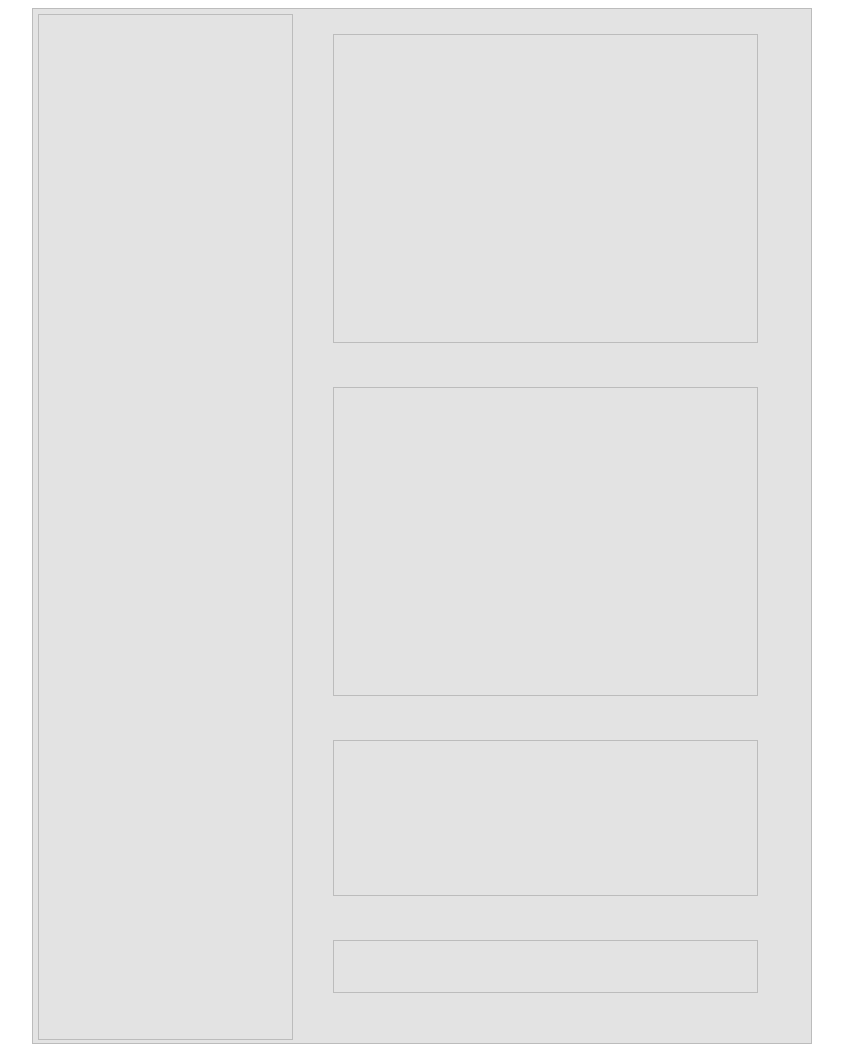
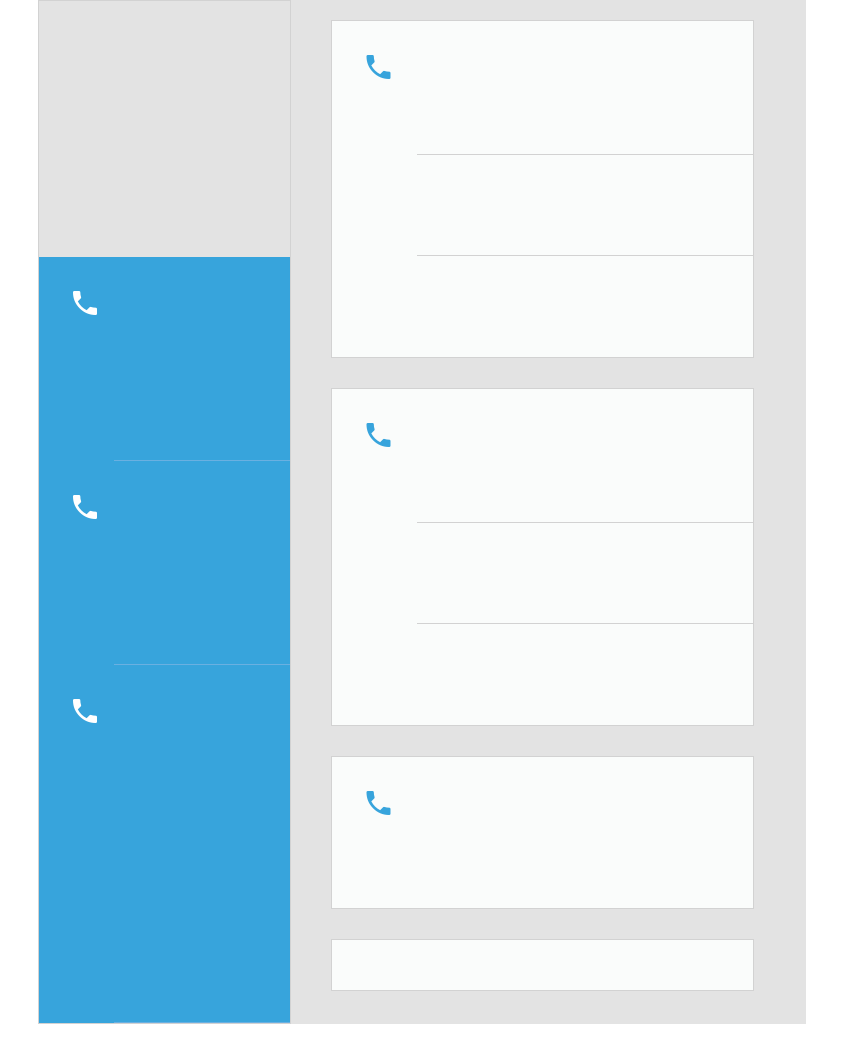
Before and after one commit to lee-seul/lee-seul.github.com, a Jekyll site: the page resume.html, which Jekyll copies as it is, in a window 1280 px wide. Shown: the whole page, without its empty margins (218-1061 px from the left). Built offline with Jekyll 4.4.1, drawn with Linux system fonts in a browser that asks for light colours; after the commit the page ends 1024 px from its top, so only the background shows below that.

Commit message:
2차 레이아웃 완성

```diff
--- /dev/null
+++ b/resume.css
@@ -0,0 +1,169 @@
+@charset "UTF-8";
+
+
+/* 배경 div container */
+#mother-container {
+  width: 768px;
+  height: 1024px;
+  margin: 0px auto;
+  padding: 0px;
+  background-color: #e3e3e3
+}
+
+
+
+
+
+
+/* 왼쪽 div container */
+#left-container {
+  border: 1px solid #d2d2d2;
+  width: 33%;
+  height: 100%;
+  float: left;
+}
+
+
+/* 왼쪽 div 최상단 */
+#left-inside-top {
+  height: 25%;
+}
+
+/* 왼쪽 div 중간 */
+#left-inside-middle {
+  height: 20%;
+}
+
+/* 왼쪽 div 아래 */
+#left-inside-bottom {
+  height: 35%;
+}
+
+
+
+
+/* 왼쪽 icons */
+#left-inside-icons {
+  height: 100%;
+  width: 30%;
+  text-align: center;
+  float: left;
+  padding: 30px;
+}
+
+/* 왼쪽 text */
+#left-inside-text {
+  height: 100%;
+  width: 70%;
+  text-align: center;
+  float: right;
+  padding: 20px;
+  border-bottom: 1px solid #6ab0e1;
+}
+
+
+
+
+/* 왼쪽 div 공통 속성 class */
+.container-left {
+  width: 100%;
+  background-color: #37a4dc;
+}
+
+
+
+
+
+
+
+
+/* 오른쪽 div 최상단 */
+#right-container-one {
+  width: 55%;
+  height: 33%;
+}
+
+/* 오른쪽 div 위에서 두 번째 */
+#right-container-two {
+  width: 55%;
+  height: 33%;
+}
+
+/* 오른쪽 div 위에서 세 번째 */
+#right-container-three {
+  width: 55%;
+  height: 15%;
+}
+
+/* 오른쪽 div 위에서 네 번째 */
+#right-container-four {
+  width: 55%;
+  height: 5%;
+}
+
+
+
+
+/* 오른쪽 icons */
+#right-inside-icons {
+  height: 100%;
+  width: 20%;
+  text-align: center;
+  float: left;
+  padding: 30px;
+}
+
+/* 오른쪽 text */
+#right-inside-text {
+  height: 100%;
+  width: 80%;
+  text-align: center;
+  float: right;
+}
+
+
+/* 오른쪽 text 3단 분리 */
+#right-inside-text-top {
+  height: 40%;
+  width: 100%;
+  text-align: center;
+  float: right;
+  padding: 10px;
+  border-bottom: 1px solid #d2d2d2;
+}
+
+/* 오른쪽 text 3단 분리 */
+#right-inside-text-middle {
+  height: 30%;
+  width: 100%;
+  text-align: center;
+  float: right;
+  padding: 10px;
+  border-bottom: 1px solid #d2d2d2;
+}
+
+/* 오른쪽 text 3단 분리 */
+#right-inside-text-bottom {
+  height: 30%;
+  width: 100%;
+  text-align: center;
+  float: right;
+  padding: 10px;
+}
+
+
+
+/* 오른쪽 div 공통 속성 클래스 */
+.container-right {
+  margin: 20px 20px 5px 40px;
+  border: 1px solid #d2d2d2;
+  background-color: #fafcfb;
+  display: inline-block;
+}
+
+
+
+
+.material-icons.md-32 { font-size: 32px; }
+.material-icons.md-light { color: rgba(255, 255, 255, 1); }
+.material-icons.md-blue { color: rgba(55, 164, 220, 1); }
--- a/resume.html
+++ b/resume.html
@@ -3,53 +3,21 @@
 
 <head>
   <meta charset="utf-8">
+  <link rel="stylesheet" type="text/css" href="./resume.css" />
 
   <title>Seul's Resume</title>
 
-  <style>
-    #mother-container {
-      width: 768px;
-      height: 1024px;
-      border: 1px solid #bcbcbc;
-      margin: 0px auto;
-      padding: 5px;
-      background-color: #e3e3e3;
-    }
+  <!-- material-design-icons -->
+  <link href="https://fonts.googleapis.com/icon?family=Material+Icons" rel="stylesheet">
 
-    #left-container {
-      border: 1px solid #bcbcbc;
-      width: 33%;
-      height: 100%;
-      float: left;
-    }
+  <!-- Latest compiled and minified CSS -->
+  <link rel="stylesheet" href="https://maxcdn.bootstrapcdn.com/bootstrap/3.3.7/css/bootstrap.min.css" integrity="sha384-BVYiiSIFeK1dGmJRAkycuHAHRg32OmUcww7on3RYdg4Va+PmSTsz/K68vbdEjh4u" crossorigin="anonymous">
 
-    #right-container-one {
-      width: 55%;
-      height: 30%;
-    }
+  <!-- Optional theme -->
+  <link rel="stylesheet" href="https://maxcdn.bootstrapcdn.com/bootstrap/3.3.7/css/bootstrap-theme.min.css" integrity="sha384-rHyoN1iRsVXV4nD0JutlnGaslCJuC7uwjduW9SVrLvRYooPp2bWYgmgJQIXwl/Sp" crossorigin="anonymous">
 
-    #right-container-two {
-      width: 55%;
-      height: 30%;
-    }
-
-    #right-container-three {
-      width: 55%;
-      height: 15%;
-    }
-
-    #right-container-four {
-      width: 55%;
-      height: 5%;
-    }
-
-    .container-right {
-      margin: 20px 20px 20px 40px;
-      border: 1px solid #bcbcbc;
-      display: inline-block;
-    }
-
-  </style>
+  <!-- Latest compiled and minified JavaScript -->
+  <script src="https://maxcdn.bootstrapcdn.com/bootstrap/3.3.7/js/bootstrap.min.js" integrity="sha384-Tc5IQib027qvyjSMfHjOMaLkfuWVxZxUPnCJA7l2mCWNIpG9mGCD8wGNIcPD7Txa" crossorigin="anonymous"></script>
 
 </head>
 
@@ -59,20 +27,101 @@
 
   <div id="left-container">
 
+
+    <div id="left-inside-top">
+
+    </div>
+
+
+    <div id="left-inside-middle" class="container-left">
+      <div id="left-inside-icons">
+        <i class="material-icons md-32 md-light">phone</i>
+      </div>
+
+      <div id="left-inside-text">
+
+      </div>
+    </div>
+
+
+    <div id="left-inside-middle" class="container-left">
+      <div id="left-inside-icons">
+        <i class="material-icons md-32 md-light">phone</i>
+      </div>
+
+      <div id="left-inside-text">
+
+      </div>
+    </div>
+
+
+    <div id="left-inside-bottom" class="container-left">
+      <div id="left-inside-icons">
+        <i class="material-icons md-32 md-light">phone</i>
+      </div>
+
+      <div id="left-inside-text">
+
+      </div>
+    </div>
+
+
   </div>
+
 
 
   <div id="right-container-one" class="container-right">
 
+    <div id="right-inside-icons">
+      <i class="material-icons md-32 md-blue">phone</i>
+    </div>
+
+    <div id="right-inside-text">
+      <div id="right-inside-text-top">
+      </div>
+
+      <div id="right-inside-text-middle">
+      </div>
+
+      <div id="right-inside-text-bottom">
+      </div>
+
+    </div>
+
   </div>
+
 
   <div id="right-container-two" class="container-right">
 
+     <div id="right-inside-icons">
+      <i class="material-icons md-32 md-blue">phone</i>
+    </div>
+
+    <div id="right-inside-text">
+      <div id="right-inside-text-top">
+      </div>
+
+      <div id="right-inside-text-middle">
+      </div>
+
+      <div id="right-inside-text-bottom">
+      </div>
+    </div>
+
   </div>
+
 
   <div id="right-container-three" class="container-right">
 
+     <div id="right-inside-icons">
+      <i class="material-icons md-32 md-blue">phone</i>
+    </div>
+
+    <div id="right-inside-text">
+
+    </div>
   </div>
+
 
   <div id="right-container-four" class="container-right">
 
```
